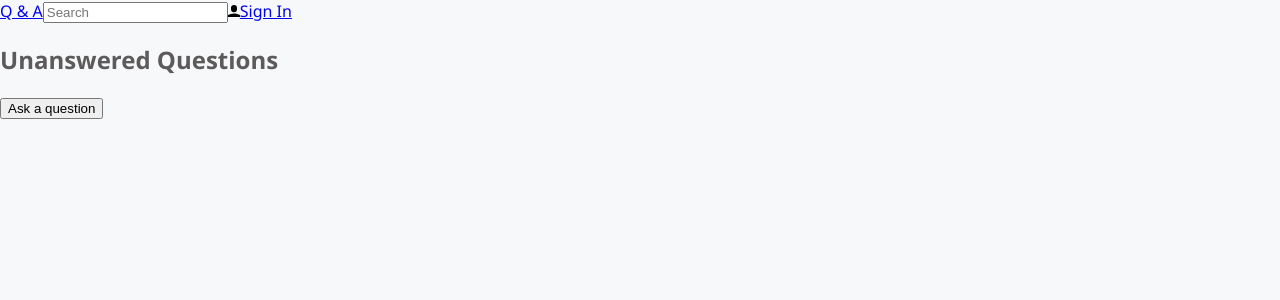
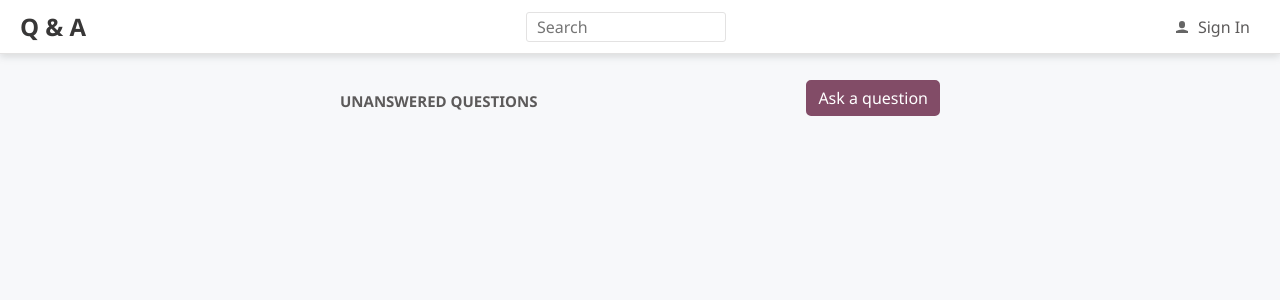
Before and after one commit to jgarmos/QandA, a React (Create React App) app in the folder frontend/: page / in a window 1280 px wide. Shown: the top 300 px of the page. Built offline with nearby package versions, Linux system fonts and the light colour scheme.

Commit message:
Styled components

```diff
--- a/frontend/package.json
+++ b/frontend/package.json
@@ -3,6 +3,7 @@
   "version": "0.1.0",
   "private": true,
   "dependencies": {
+    "@emotion/styled": "^11.10.4",
     "@testing-library/jest-dom": "^5.16.5",
     "@testing-library/react": "^13.3.0",
     "@testing-library/user-event": "^13.5.0",
--- a/frontend/src/Header.tsx
+++ b/frontend/src/Header.tsx
@@ -1,12 +1,73 @@
-import React from 'react';
+/** @jsxImportSource @emotion/react */
+import { css } from '@emotion/react';
 import { UserIcon } from './Icons';
+import { fontFamily, fontSize, gray1, gray2, gray5 } from './Styles';
 
 export const Header = () => (
-  <div>
-    <a href="./"> Q & A</a>
-    <input type="text" placeholder="Search"></input>
+  <div
+    css={css`
+      position: fixed;
+      box-sizing: border-box;
+      top: 0;
+      width: 100%;
+      display: flex;
+      align-items: center;
+      justify-content: space-between;
+      padding: 10px 20px;
+      background-color: #fff;
+      border-bottom: 1px solid ${gray5};
+      box-shadow: 0 3px 7px 0 rgba(110, 112, 114, 0.21);
+    `}
+  >
+    <a
+      href="./"
+      css={css`
+        font-size: 24px;
+        font-weight: bold;
+        color: ${gray1};
+        text-decoration: none;
+      `}
+    >
+      Q & A
+    </a>
+    <input
+      type="text"
+      placeholder="Search"
+      css={css`
+        box-sizing: border-box;
+        font-family: ${fontFamily};
+        font-size: ${fontSize};
+        padding: 8px 10px;
+        border: 1px solid ${gray5};
+        border-radius: 3px;
+        color: ${gray2};
+        background-color: white;
+        width: 200px;
+        height: 30px;
+        :focus {
+          outline-color: ${gray5};
+        }
+      `}
+    ></input>
 
-    <a href="./signin">
+    <a
+      href="./signin"
+      css={css`
+        font-family: ${fontFamily};
+        font-size: ${fontSize};
+        padding: 5px 10px;
+        background-color: transparent;
+        color: ${gray2};
+        text-decoration: none;
+        cursor: pointer;
+        span {
+          margin-left: 10px;
+        }
+        :focus {
+          outline-color: ${gray5};
+        }
+      `}
+    >
       <UserIcon />
       <span>Sign In</span>
     </a>
--- a/frontend/src/HomePage.tsx
+++ b/frontend/src/HomePage.tsx
@@ -1,10 +1,33 @@
-import React from 'react';
+/** @jsxImportSource @emotion/react */
+import { css } from '@emotion/react';
+import { PrimaryButton } from './Styles';
 
 export const HomePage = () => (
-  <div>
-    <div>
-      <h2>Unanswered Questions</h2>
-      <button>Ask a question</button>
+  <div
+    css={css`
+      margin: 50px auto 20px auto;
+      padding: 30px 20px;
+      max-width: 600px;
+    `}
+  >
+    <div
+      css={css`
+        display: flex;
+        align-items: center;
+        justify-content: space-between;
+      `}
+    >
+      <h2
+      css={css`
+      font-size: 15px;
+      font-weight: bold;
+      margin: 10px 0px 5px;
+      text-align: center;
+      text-transform: uppercase;
+      `}
+      >
+        Unanswered Questions</h2>
+      <PrimaryButton>Ask a question</PrimaryButton>
     </div>
   </div>
 );
--- a/frontend/src/Icons.tsx
+++ b/frontend/src/Icons.tsx
@@ -1,4 +1,14 @@
-import React from 'react';
-import user from './user.svg';
+/** @jsxImportSource @emotion/react */
+import { css } from '@emotion/react';
+import user from './user.svg'
 
-export const UserIcon = () => <img src={user} alt="user" width="12px"></img>;
+export const UserIcon = () => (
+  <img
+    src={user}
+    alt="user"
+    css={css`
+      width: 12px;
+      opacity: 0.6;
+    `}
+  ></img>
+);
--- a/frontend/src/Styles.ts
+++ b/frontend/src/Styles.ts
@@ -1,3 +1,6 @@
+
+import styled from "@emotion/styled";
+
 export const gray1 = '#383737';
 export const gray2 = '#5c5a5a';
 export const gray3 = '#857c81';
@@ -10,3 +13,25 @@
 export const accent2 = '#efd197';
 export const fontFamily = "'Segoe UI', 'Helvetica Neue',sansserif";
 export const fontSize = '16px';
+
+export const PrimaryButton = styled.button`
+    background-color: ${primary2};
+    border-color: ${primary2};
+    border-style: solid;
+    border-radius: 5px;
+    font-family: ${fontFamily};
+    font-size: ${fontSize};
+    padding: 5px 10px;
+    color: white;
+    cursor: pointer;
+    :hover {
+    background-color: ${primary1};
+    }
+    :focus {
+    outline-color: ${primary2};
+    }
+    :disabled {
+    opacity: 0.5;
+    cursor: not-allowed;
+    }
+`;
```
Also changed, not shown: 1 other file (tests, documents, lock files or other folders).
